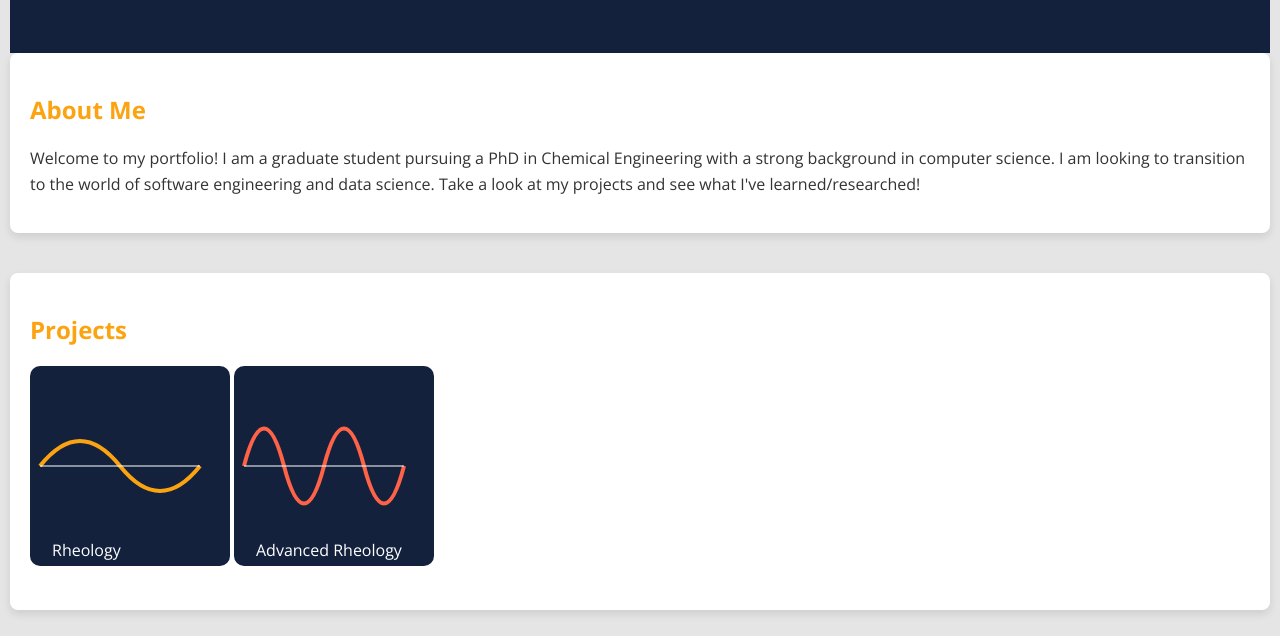
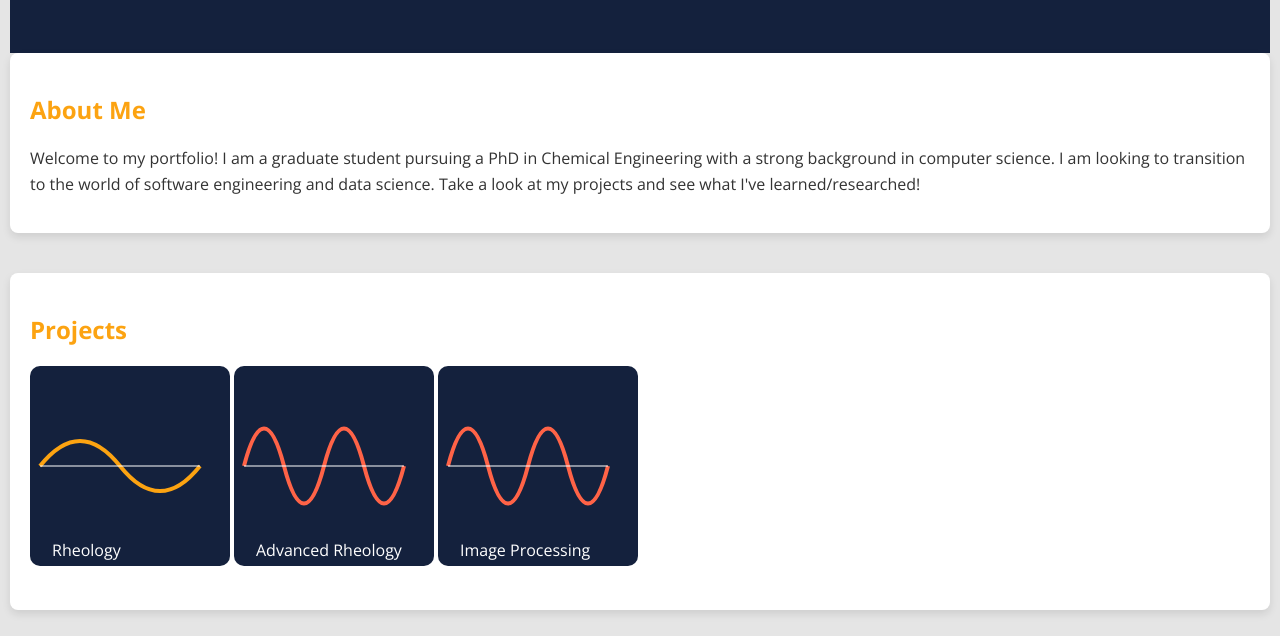
Before and after one commit to khperera/Personal-Website, a website: page index.html in a window 1280 px wide. Shown: the part 164-800 px from the top of the page. Drawn offline with nearby package versions, Linux system fonts and the light colour scheme.

Commit message:
updated front page graphics

```diff
--- a/index.html
+++ b/index.html
@@ -50,6 +50,17 @@
 
             </svg></a>
 
+        <a href = "Project1-rheology.html">
+            <svg width="200" height="200" viewBox="0 0 200 200" xmlns="http://www.w3.org/2000/svg"  >
+                <rect x="0" y="0" width = 200 height = 200 rx = 10 ry = 10 fill="#14213D" id="top-plate-side" />
+                <path id = "wave2" stroke-width = 4   d="M10,100 C23,50 37,50 50,100 C63,150 77,150 90,100 C103,50 117,50 130,100 C143,150 157,150 170,100"   width = 10 stroke="#FF6347" fill="transparent"/>
+                <path d="M10,100 170,100" stroke="white" fill="transparent"/>
+
+                    <text y = "190" x = "22" fill = "white" > Image Processing </text>
+
+
+            </svg></a>
+
       </p>
   </section>
     <section id="Links">
--- a/scripts/main.js
+++ b/scripts/main.js
@@ -14,7 +14,7 @@ anime({
     { value: '#FCA311' }   // ending color
   ],
   easing: 'easeInOutSine',
-  duration: 5000,
+  duration: 2500,
   loop: true
 });
 
```
